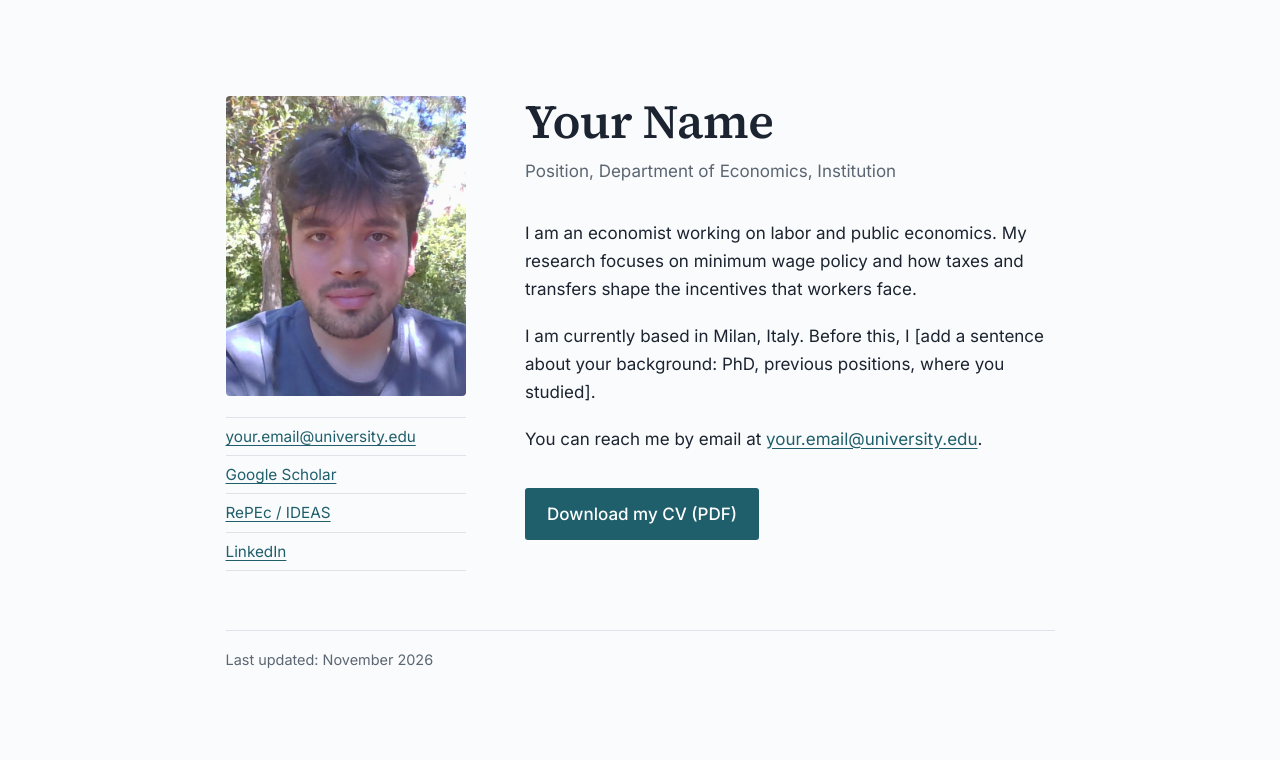
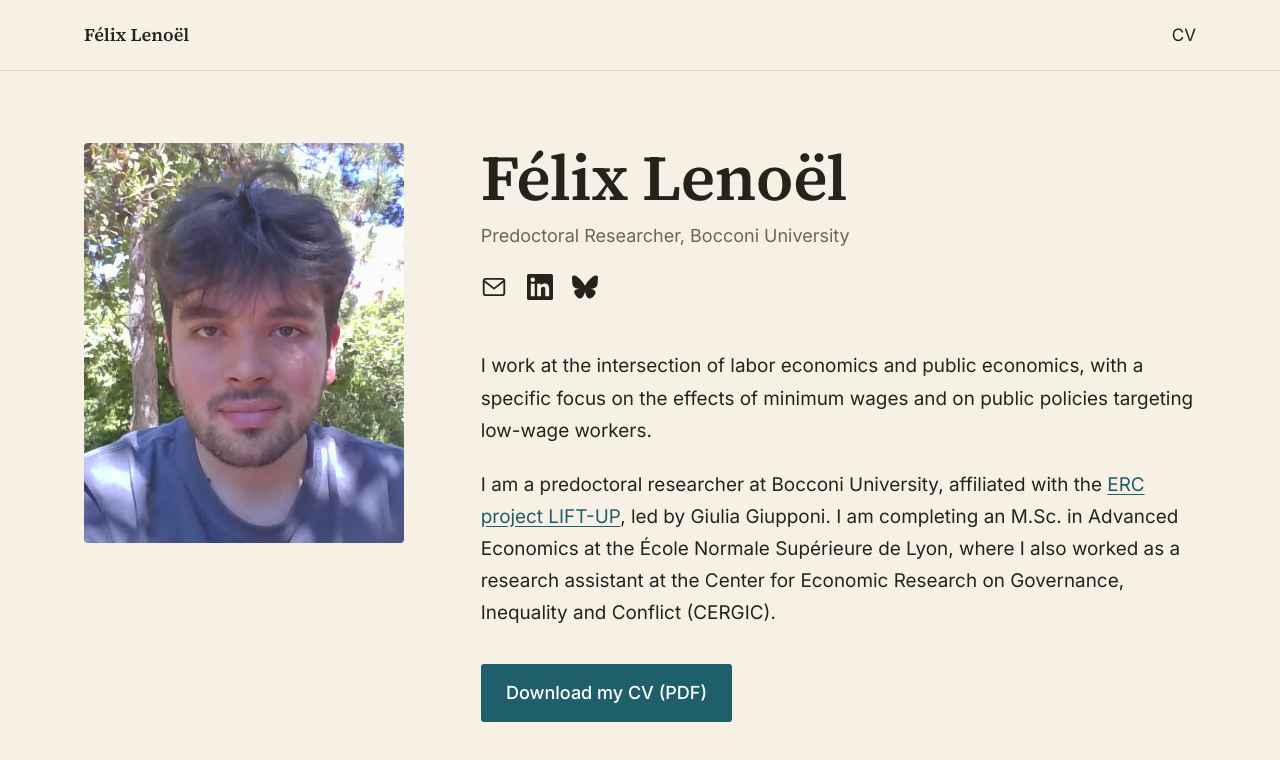
Before and after one commit to felix-lenoel/felix-lenoel.github.io, a plain HTML site: page index.html in a window 1280 px wide. Drawn offline with Linux system fonts and the light colour scheme.

Commit message:
Add files via upload

```diff
--- a/index.html
+++ b/index.html
@@ -3,49 +3,74 @@
 <head>
   <meta charset="utf-8">
   <meta name="viewport" content="width=device-width, initial-scale=1">
-  <title>Your Name – Economist</title>
-  <meta name="description" content="Personal page of Your Name, economist working on labor and public economics.">
+  <title>Félix Lenoël – Economist</title>
+  <meta name="description" content="Personal page of Félix Lenoël, predoctoral researcher in labor and public economics at Bocconi University.">
   <link rel="preconnect" href="https://fonts.googleapis.com">
   <link rel="preconnect" href="https://fonts.gstatic.com" crossorigin>
   <link href="https://fonts.googleapis.com/css2?family=Source+Serif+4:wght@500;600&family=Inter:wght@400;500&display=swap" rel="stylesheet">
   <style>
     :root {
-      --bg: #fafbfc;
-      --ink: #1b2430;
-      --muted: #5b6672;
-      --line: #dde3e8;
+      --bg: #f6f1e4;
+      --ink: #26231d;
+      --muted: #6b655a;
+      --line: #ddd5c2;
       --accent: #1f5f6b;
       --accent-ink: #ffffff;
-    }
-    @media (prefers-color-scheme: dark) {
-      :root {
-        --bg: #12181f;
-        --ink: #e8edf1;
-        --muted: #9aa6b1;
-        --line: #2a343e;
-        --accent: #6cb6c4;
-        --accent-ink: #12181f;
-      }
+      --pad: clamp(1.25rem, 5vw, 4rem);
     }
     * { box-sizing: border-box; }
-    html { font-size: 17px; }
+    html { font-size: 18px; }
     body {
       margin: 0;
       background: var(--bg);
       color: var(--ink);
       font-family: "Inter", system-ui, -apple-system, "Segoe UI", sans-serif;
-      line-height: 1.65;
+      line-height: 1.7;
     }
+    a { color: var(--accent); text-underline-offset: 3px; }
+    a:hover { text-decoration-thickness: 2px; }
+    a:focus-visible, .btn:focus-visible, .icons a:focus-visible {
+      outline: 3px solid var(--accent);
+      outline-offset: 3px;
+    }
+
+    /* Top bar, full width */
+    .topbar {
+      border-bottom: 1px solid var(--line);
+    }
+    .topbar-inner {
+      max-width: 1240px;
+      margin: 0 auto;
+      padding: 1.1rem var(--pad);
+      display: flex;
+      justify-content: space-between;
+      align-items: baseline;
+    }
+    .topbar .brand {
+      font-family: "Source Serif 4", Georgia, serif;
+      font-weight: 600;
+      color: var(--ink);
+      text-decoration: none;
+    }
+    .topbar nav a {
+      margin-left: 1.75rem;
+      color: var(--ink);
+      text-decoration: none;
+      font-size: 0.95rem;
+    }
+    .topbar nav a:hover { color: var(--accent); }
+
+    /* Main content */
     main {
-      max-width: 880px;
+      max-width: 1240px;
       margin: 0 auto;
-      padding: 12vh 1.5rem 6rem;
+      padding: clamp(3rem, 9vh, 6rem) var(--pad) 6rem;
       display: grid;
-      grid-template-columns: 240px 1fr;
-      gap: 3.5rem;
+      grid-template-columns: minmax(240px, 320px) 1fr;
+      gap: clamp(2rem, 6vw, 5rem);
       align-items: start;
     }
-    .side img {
+    .photo img {
       width: 100%;
       aspect-ratio: 4 / 5;
       object-fit: cover;
@@ -53,79 +78,100 @@
       background: var(--line);
       display: block;
     }
-    .links {
-      list-style: none;
-      padding: 0;
-      margin: 1.25rem 0 0;
-      font-size: 0.9rem;
-    }
-    .links li { padding: 0.35rem 0; border-top: 1px solid var(--line); }
-    .links li:last-child { border-bottom: 1px solid var(--line); }
-    a { color: var(--accent); text-underline-offset: 3px; }
-    a:hover { text-decoration-thickness: 2px; }
-    a:focus-visible, .btn:focus-visible { outline: 3px solid var(--accent); outline-offset: 3px; }
     h1 {
       font-family: "Source Serif 4", Georgia, serif;
       font-weight: 600;
-      font-size: 2.8rem;
-      line-height: 1.1;
+      font-size: clamp(2.4rem, 5vw, 3.6rem);
+      line-height: 1.08;
       letter-spacing: -0.01em;
       margin: 0 0 0.5rem;
     }
-    .role { color: var(--muted); margin: 0 0 2rem; }
-    .bio { max-width: 62ch; }
-    .bio p { margin: 0 0 1.1rem; }
+    .role { color: var(--muted); margin: 0 0 1.25rem; }
+    .icons {
+      list-style: none;
+      display: flex;
+      gap: 1.1rem;
+      padding: 0;
+      margin: 0 0 2.25rem;
+    }
+    .icons a {
+      display: inline-flex;
+      color: var(--ink);
+      transition: color 0.15s;
+    }
+    .icons a:hover { color: var(--accent); }
+    .icons svg { width: 26px; height: 26px; }
+    .bio { max-width: 68ch; font-size: 1.05rem; }
+    .bio p { margin: 0 0 1.2rem; }
     .btn {
       display: inline-block;
-      margin-top: 1rem;
-      padding: 0.7rem 1.3rem;
+      margin-top: 0.75rem;
+      padding: 0.75rem 1.4rem;
       background: var(--accent);
       color: var(--accent-ink);
       text-decoration: none;
       font-weight: 500;
       border-radius: 3px;
     }
-    .btn:hover { filter: brightness(1.1); }
-    footer {
-      grid-column: 1 / -1;
-      color: var(--muted);
-      font-size: 0.85rem;
-      border-top: 1px solid var(--line);
-      padding-top: 1rem;
-    }
-    @media (max-width: 720px) {
-      main { grid-template-columns: 1fr; gap: 2rem; padding-top: 8vh; }
-      .side img { max-width: 220px; }
-      h1 { font-size: 2.2rem; }
+    .btn:hover { filter: brightness(1.12); }
+
+    @media (max-width: 760px) {
+      main { grid-template-columns: 1fr; }
+      .photo img { max-width: 240px; }
     }
   </style>
 </head>
 <body>
+  <header class="topbar">
+    <div class="topbar-inner">
+      <a class="brand" href="#">Félix Lenoël</a>
+      <nav>
+        <a href="cv_lenoel.pdf" download>CV</a>
+      </nav>
+    </div>
+  </header>
+
   <main>
-    <aside class="side">
-      <img src="photo.jpg" alt="Portrait of Your Name">
-      <ul class="links">
-        <li><a href="mailto:your.email@university.edu">your.email@university.edu</a></li>
-        <li><a href="https://scholar.google.com/">Google Scholar</a></li>
-        <li><a href="https://ideas.repec.org/">RePEc / IDEAS</a></li>
-        <li><a href="https://www.linkedin.com/">LinkedIn</a></li>
-      </ul>
-    </aside>
+    <div class="photo">
+      <img src="photo.jpg" alt="Portrait of Félix Lenoël">
+    </div>
 
     <section>
-      <h1>Your Name</h1>
-      <p class="role">Position, Department of Economics, Institution</p>
+      <h1>Félix Lenoël</h1>
+      <p class="role">Predoctoral Researcher, Bocconi University</p>
+
+      <ul class="icons">
+        <li>
+          <a href="mailto:felix.lenoel@ens-lyon.fr" aria-label="Email" title="Email">
+            <svg viewBox="0 0 24 24" fill="none" stroke="currentColor" stroke-width="1.7" stroke-linecap="round" stroke-linejoin="round" aria-hidden="true">
+              <rect x="2.5" y="4.5" width="19" height="15" rx="2"/>
+              <path d="M3 6.5l9 7 9-7"/>
+            </svg>
+          </a>
+        </li>
+        <li>
+          <a href="https://www.linkedin.com/in/YOUR-LINKEDIN/" aria-label="LinkedIn" title="LinkedIn">
+            <svg viewBox="0 0 24 24" fill="currentColor" aria-hidden="true">
+              <path d="M20.447 20.452h-3.554v-5.569c0-1.328-.027-3.037-1.852-3.037-1.853 0-2.136 1.445-2.136 2.939v5.667H9.351V9h3.414v1.561h.046c.477-.9 1.637-1.85 3.37-1.85 3.601 0 4.267 2.37 4.267 5.455v6.286zM5.337 7.433a2.062 2.062 0 0 1-2.063-2.065 2.064 2.064 0 1 1 2.063 2.065zm1.782 13.019H3.555V9h3.564v11.452zM22.225 0H1.771C.792 0 0 .774 0 1.729v20.542C0 23.227.792 24 1.771 24h20.451C23.2 24 24 23.227 24 22.271V1.729C24 .774 23.2 0 22.222 0h.003z"/>
+            </svg>
+          </a>
+        </li>
+        <li>
+          <a href="https://bsky.app/profile/YOUR-HANDLE.bsky.social" aria-label="Bluesky" title="Bluesky">
+            <svg viewBox="0 0 24 24" fill="currentColor" aria-hidden="true">
+              <path d="M12 10.8c-1.087-2.114-4.046-6.053-6.798-7.995C2.566.944 1.561 1.266.902 1.565.139 1.908 0 3.08 0 3.768c0 .69.378 5.65.624 6.479.815 2.736 3.713 3.66 6.383 3.364.136-.02.275-.039.415-.056-.138.022-.276.04-.415.056-3.912.58-7.387 2.005-2.83 7.078 5.013 5.19 6.87-1.113 7.823-4.308.953 3.195 2.05 9.271 7.733 4.308 4.267-4.308 1.172-6.498-2.74-7.078a8.741 8.741 0 0 1-.415-.056c.14.017.279.036.415.056 2.67.297 5.568-.628 6.383-3.364.246-.828.624-5.79.624-6.478 0-.69-.139-1.861-.902-2.206-.659-.298-1.664-.62-4.3 1.24C16.046 4.748 13.087 8.687 12 10.8Z"/>
+            </svg>
+          </a>
+        </li>
+      </ul>
 
       <div class="bio">
-        <p>I am an economist working on labor and public economics. My research focuses on minimum wage policy and how taxes and transfers shape the incentives that workers face.</p>
-        <p>I am currently based in Milan, Italy. Before this, I [add a sentence about your background: PhD, previous positions, where you studied].</p>
-        <p>You can reach me by email at <a href="mailto:your.email@university.edu">your.email@university.edu</a>.</p>
+        <p>I work at the intersection of labor economics and public economics, with a specific focus on the effects of minimum wages and on public policies targeting low-wage workers.</p>
+        <p>I am a predoctoral researcher at Bocconi University, affiliated with the <a href="https://YOUR-ERC-PAGE-URL">ERC project LIFT-UP</a>, led by Giulia Giupponi. I am completing an M.Sc. in Advanced Economics at the École Normale Supérieure de Lyon, where I also worked as a research assistant at the Center for Economic Research on Governance, Inequality and Conflict (CERGIC).</p>
       </div>
 
-      <a class="btn" href="cv.pdf" download>Download my CV (PDF)</a>
+      <a class="btn" href="cv_lenoel.pdf" download>Download my CV (PDF)</a>
     </section>
-
-    <footer>Last updated: November 2026</footer>
   </main>
 </body>
 </html>
```
